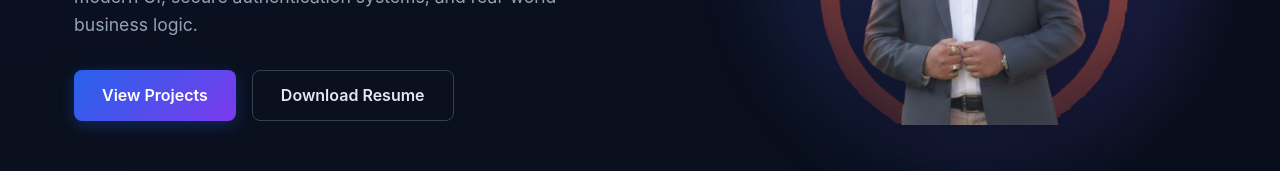
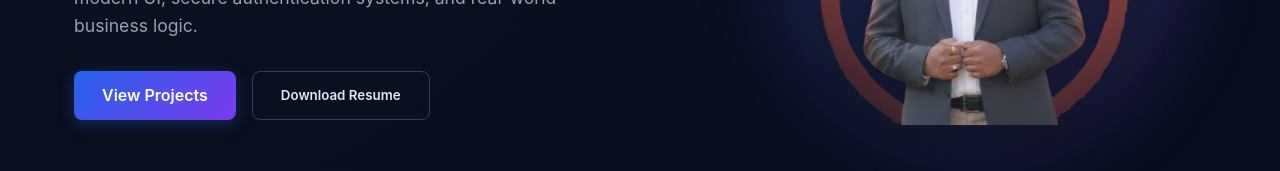
Before and after one commit to patelnandish9634/portfolio, a React (Create React App) app: page / in a window 1280 px wide. Shown: the part 483-654 px from the top of the page. Built offline with nearby package versions, Linux system fonts and the light colour scheme.

Commit message:
update portfolio

```diff
--- a/src/App.js
+++ b/src/App.js
@@ -312,14 +312,14 @@ Developed an Online Exam Group Generator system to automatically assign students
                       <div className="dropdown-divider"></div>
 
                       {/* Master of Computer Application */}
-                      <a href="#mca" className="dropdown-item" onClick={(e) => e.preventDefault()}>
+                      <div className="dropdown-item" style={{ cursor: 'default' }}>
                         <span className="degree-icon">🎓</span>
                         <div className="degree-info">
                           <span className="degree-title">Master of Computer Application</span>
                           <span className="degree-desc">MCA • 2024-2026</span>
                           <span className="degree-status">Pursuing • Current CGPA: 8.8</span>
                         </div>
-                      </a>
+                      </div>
                     </motion.div>
                   )}
                 </AnimatePresence>
@@ -386,14 +386,14 @@ Developed an Online Exam Group Generator system to automatically assign students
                     </div>
                   </a>
                   <div className="dropdown-divider"></div>
-                  <a href="#mca" className="dropdown-item" onClick={(e) => e.preventDefault()}>
+                  <div className="dropdown-item" style={{ cursor: 'default' }}>
                     <span className="degree-icon">🎓</span>
                     <div className="degree-info">
                       <span className="degree-title">Master of Computer Application</span>
                       <span className="degree-desc">MCA • 2024-2026</span>
                       <span className="degree-status">Pursuing • Current CGPA: 8.8</span>
                     </div>
-                  </a>
+                  </div>
                 </motion.div>
               )}
             </AnimatePresence>
@@ -401,7 +401,7 @@ Developed an Online Exam Group Generator system to automatically assign students
 
           <a href="#certificates" className="mobile-nav-link" onClick={(e) => handleNavClick(e, 'certificates')}>Certificates</a>
           <a href="#contact" className="mobile-nav-link" onClick={(e) => handleNavClick(e, 'contact')}>Contact</a>
-          <a href="#" className="mobile-nav-link" onClick={handleResumeDownload}>Download Resume</a>
+          <button className="mobile-nav-link" onClick={handleResumeDownload} style={{ width: '100%', textAlign: 'left', border: 'none', cursor: 'pointer' }}>Download Resume</button>
         </div>
       </nav>
 
@@ -432,7 +432,7 @@ Developed an Online Exam Group Generator system to automatically assign students
 
           <motion.div className="hero-buttons" variants={itemVariant}>
             <a href="#projects" className="btn-primary" onClick={(e) => handleNavClick(e, 'projects')}>View Projects</a>
-            <a href="#" className="btn-secondary" onClick={handleResumeDownload}>Download Resume</a>
+            <button className="btn-secondary" onClick={handleResumeDownload} style={{ border: '1.5px solid #334155', background: 'transparent' }}>Download Resume</button>
           </motion.div>
         </motion.div>
 
@@ -732,14 +732,14 @@ Developed an Online Exam Group Generator system to automatically assign students
               desc: "Built a MERN-based application that dynamically assigns students into exam groups using backend logic and database handling. Integrated Excel export functionality to download structured group data.",
               tags: ["React", "Node.js", "MongoDB", "Express"],
               image: project2,
-              link: "#"
+              link: "https://github.com/patelnandish9634" // Updated with valid href
             },
             {
               title: "Student E-Learning Platform",
               desc: "Built a full-stack academic platform featuring role-based access control with faculty subject creation, admin verification and approval workflow, and controlled student access to approved subjects. Implemented structured database design and scalable REST APIs using the MERN stack.",
               tags: ["React", "Node.js", "MongoDB", "Express"],
               image: project3,
-              link: "#"
+              link: "https://github.com/patelnandish9634" // Updated with valid href
             }
           ].map((project, index) => (
             <motion.div
```
